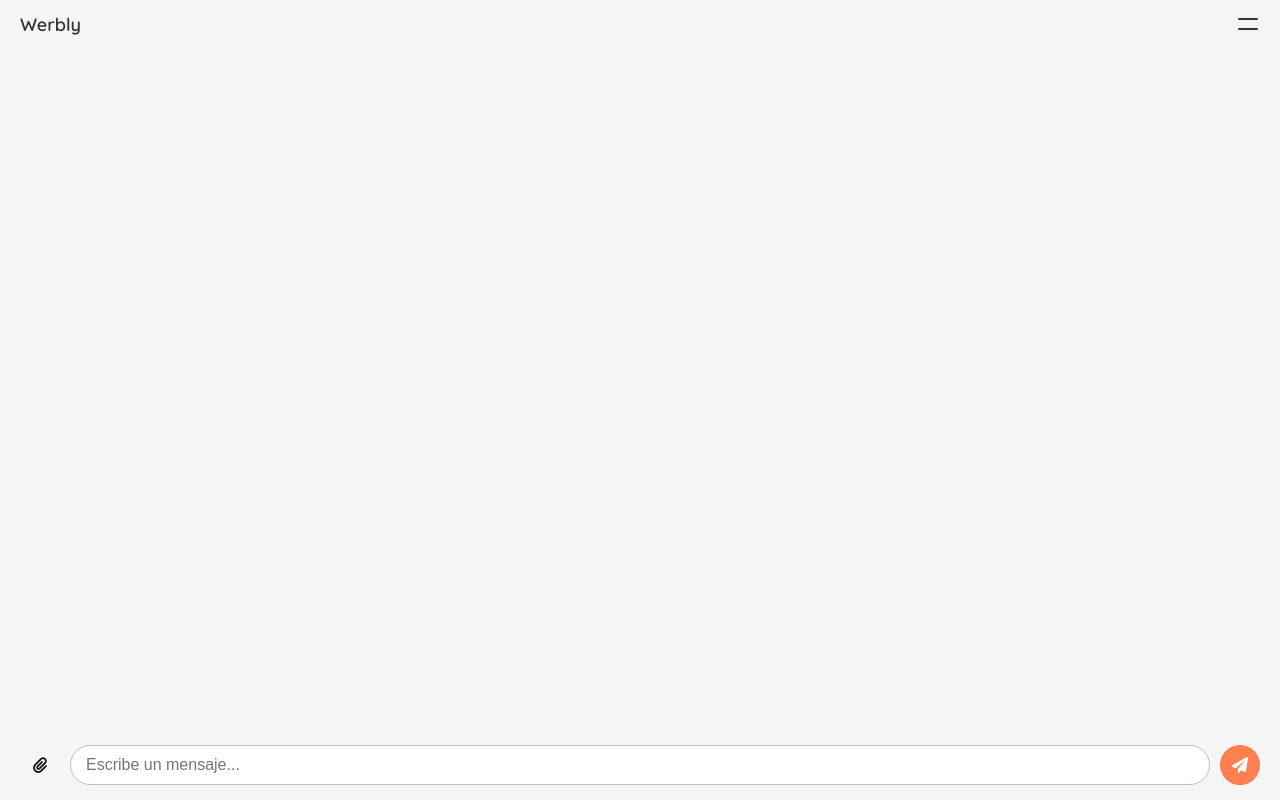
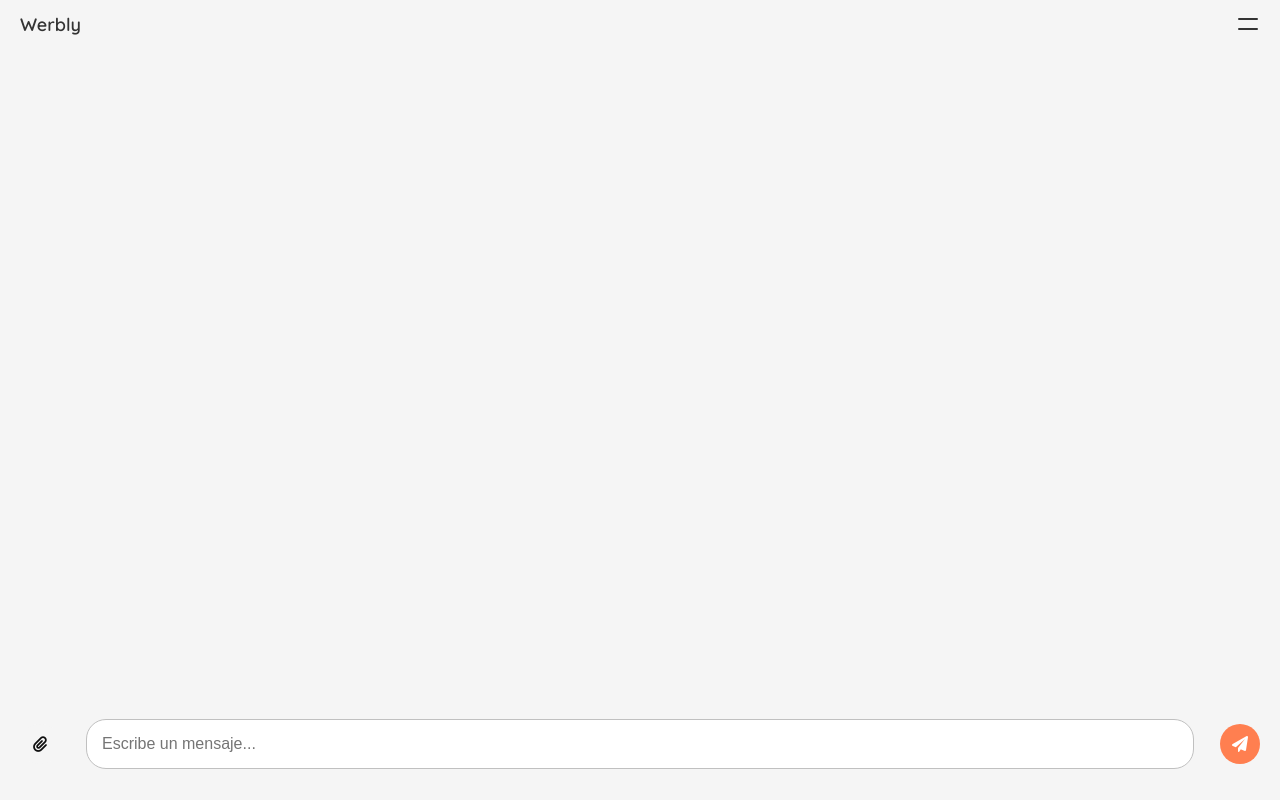
Before and after one commit to MarcusZucus/Bwere, a plain HTML site: page index.html in a window 1280 px wide. Drawn offline with Linux system fonts and the light colour scheme.

Commit message:
Update styles.css

```diff
--- a/html_modules/styles.css
+++ b/html_modules/styles.css
@@ -199,12 +199,13 @@ body {
     width: 100%;
     z-index: 1100; /* Ajustado para que el menú quede encima */
     border-top: 0px solid var(--gray-silver);
+    box-shadow: none; /* Elimina cualquier sombra */
 }
 
 /* Campo de Entrada */
 #message-input {
     flex: 1;
-    height: 40px;
+    height: 50px; /* Ajustado */
     padding: 10px 15px;
     font-size: 16px;
     border-radius: 20px;
@@ -212,6 +213,8 @@ body {
     border: 1px solid var(--gray-silver); /* Borde sutil */
     color: var(--black-carbon);
     outline: none;
+    margin: 16px; /* Añadido */
+    width: calc(100% - 32px); /* Añadido */
 }
 
 /* Botón de Enviar */
```
